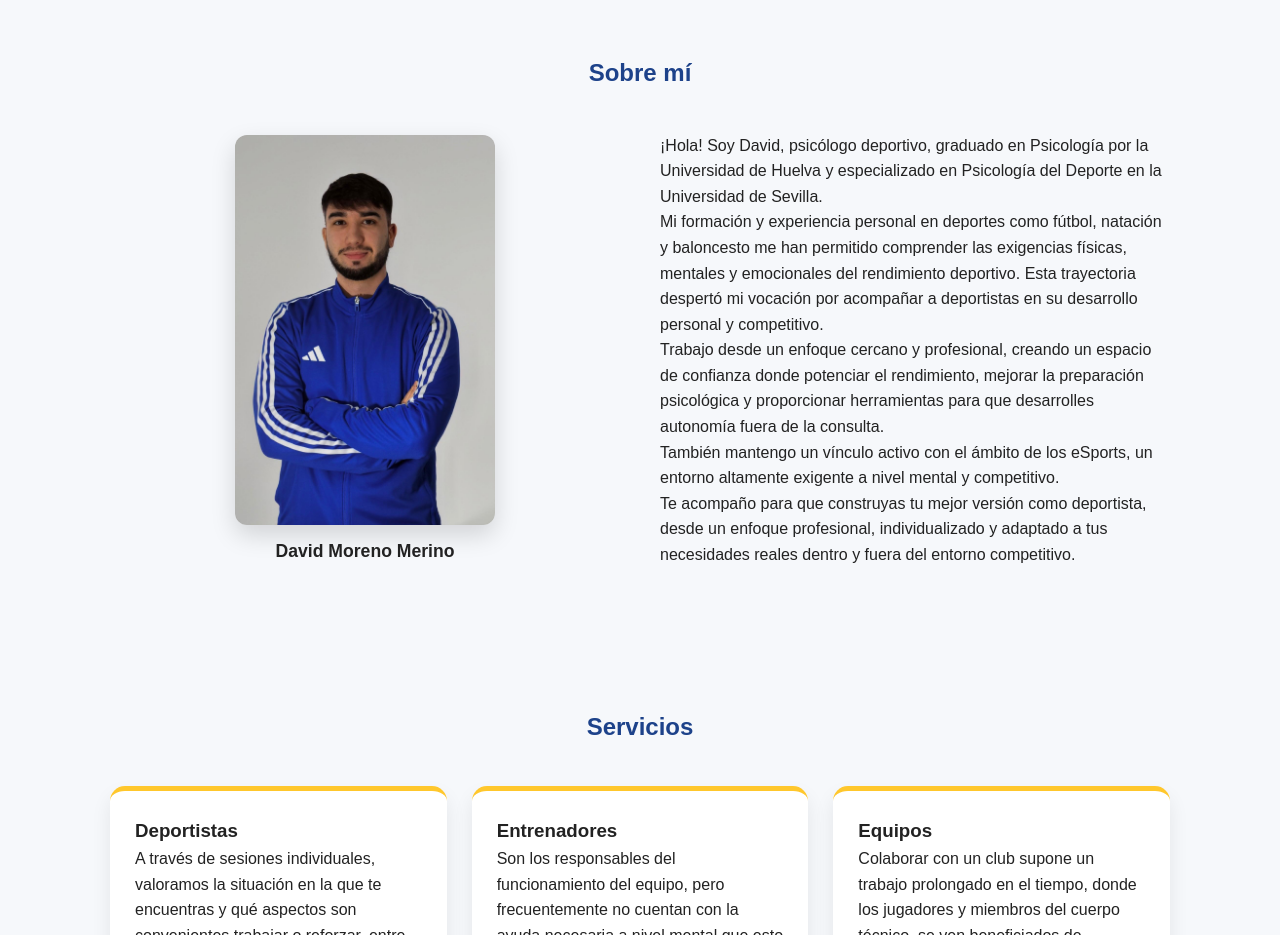
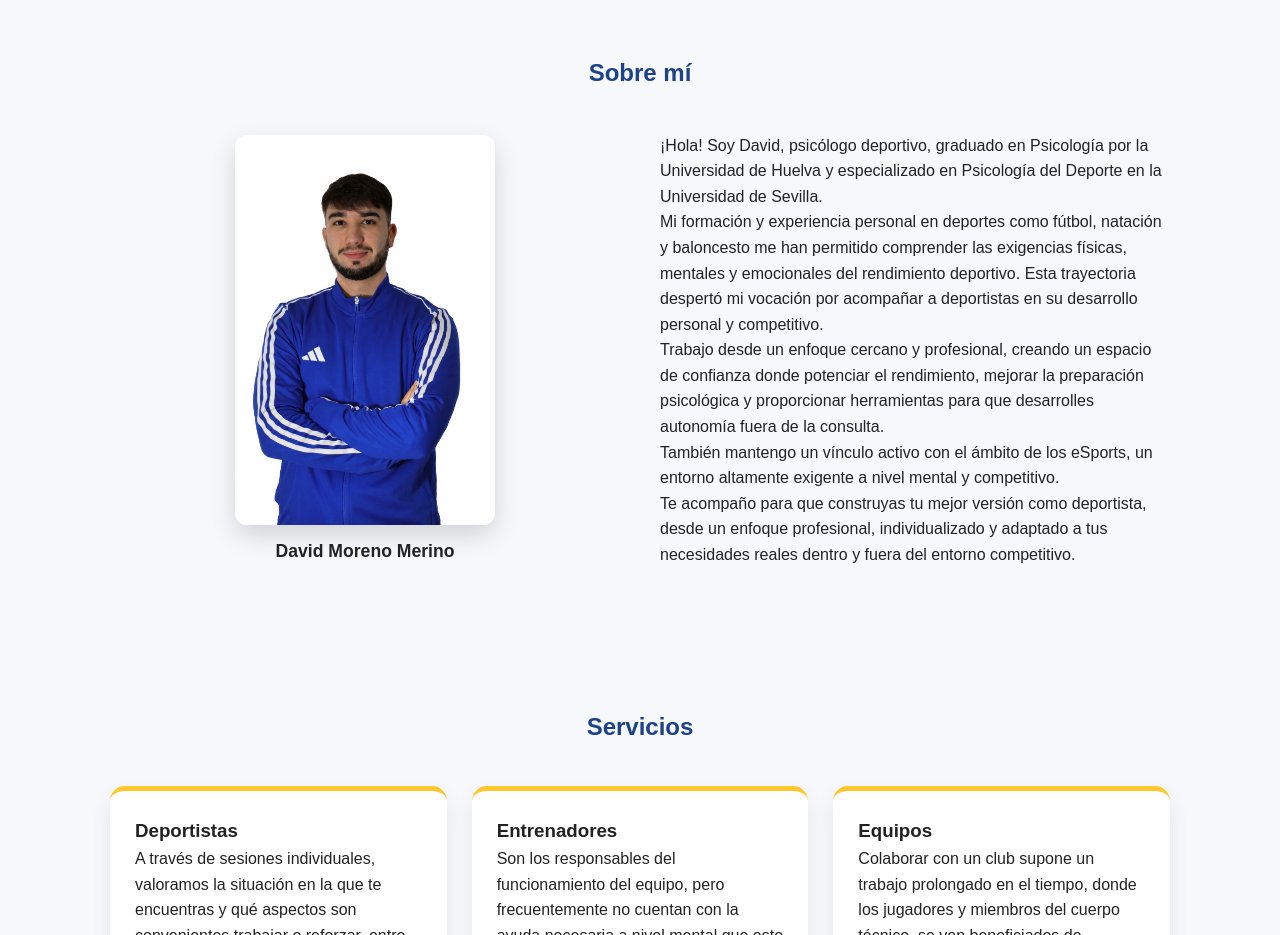
Before and after one commit to AntonioVG9/Mental-game, a plain HTML site: page index.html in a window 1280 px wide. Shown: the part 820-1755 px from the top of the page. Drawn offline with Linux system fonts and the light colour scheme.

Commit message:
Foto update

```diff
--- a/index.html
+++ b/index.html
@@ -110,7 +110,7 @@
     <li class="about_me_card">
       <img
         id="foto_perfil"
-        src="./assets/Foto_David.jpeg"
+        src="./assets/Foto_David_real.jpeg"
         alt="Foto de David Moreno Merino"
       />
       <h3>David Moreno Merino</h3>
```
Also changed, not shown: assets/Foto_David_real.jpeg (added).
